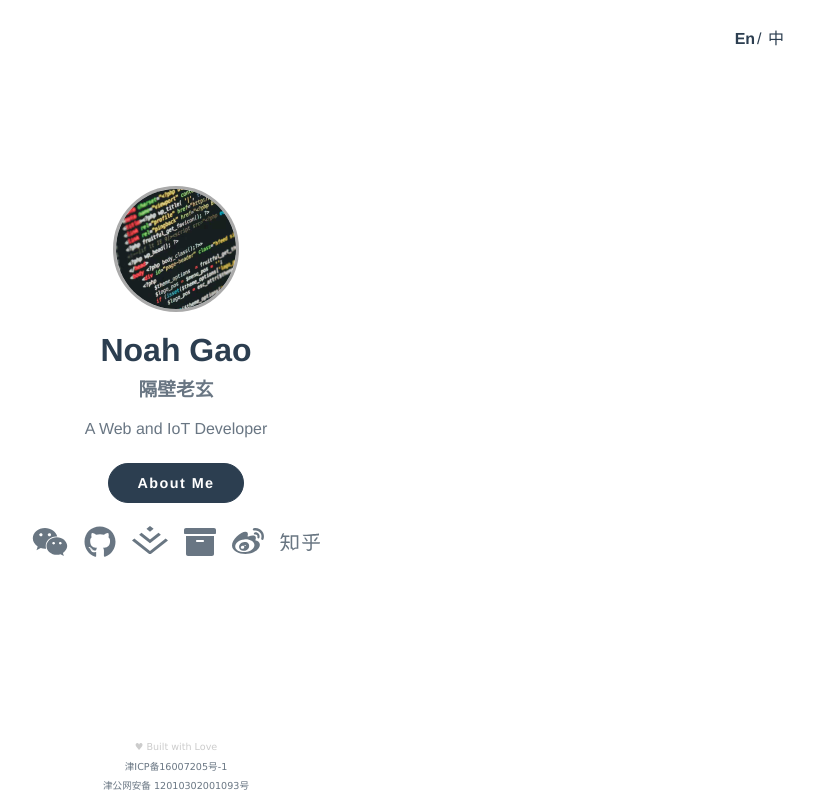
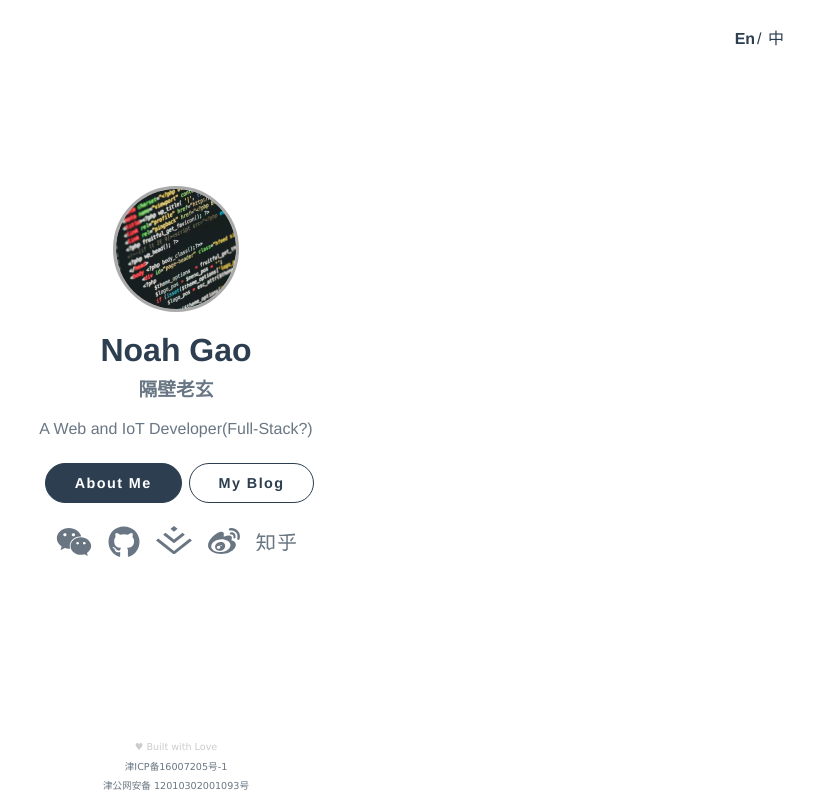
Before and after one commit to noahziheng/noahziheng.github.io, a Vue app: page / in a window 1280 px wide. Shown: the whole page, without its empty margins (464-1278 px from the left). Built offline with nearby package versions, Linux system fonts and the light colour scheme.

Commit message:
feat: i18n support

```diff
--- a/src/components/WebsiteNav.vue
+++ b/src/components/WebsiteNav.vue
@@ -47,11 +47,11 @@ export default class WebsiteNav extends Vue {
       icon: 'juejin',
       href: 'https://juejin.im/user/583bdbf1a22b9d006c1514f8',
     },
-    {
-      icon_prefix: 'fas',
-      icon: 'archive',
-      href: 'https://blog.noahgao.net',
-    },
+    // {
+    //   icon_prefix: 'fas',
+    //   icon: 'archive',
+    //   href: 'https://blog.noahgao.net',
+    // },
     {
       icon: 'weibo',
       href: 'https://weibo.com/noah1719',
--- a/src/lang/en.json
+++ b/src/lang/en.json
@@ -1,8 +1,9 @@
 {
   "name": "Noah Gao",
   "name_sub": "隔壁老玄",
-  "desc": "A Web and IoT Developer",
+  "desc": "A Web and IoT Developer(Full-Stack?)",
   "aboutme": "About Me",
+  "blogentry": "My Blog",
   "tip_weixin": "Follow me on WeChat.",
   "lost": "You're lost!",
   "wait": "Wait a moment plz~",
--- a/src/lang/zh.json
+++ b/src/lang/zh.json
@@ -1,8 +1,9 @@
 {
   "name": "隔壁老玄",
   "name_sub": "Noah Gao",
-  "desc": "一个 Web 开发者，偶尔还搞搞物联网",
+  "desc": "一个 Web 全栈开发者，偶尔还搞搞物联网",
   "aboutme": "关于我",
+  "blogentry": "笔记入口",
   "tip_weixin": "欢迎关注我的微信公众号～",
   "lost": "您已迷失！",
   "wait": "正在跳转，稍等片刻～",
--- a/src/main.ts
+++ b/src/main.ts
@@ -21,7 +21,7 @@ Vue.config.productionTip = false;
 Vue.use(VueI18n);
 
 const i18n = new VueI18n({
-  locale: 'en',
+  locale: navigator.language.includes('zh') ? 'zh' : 'en',
   fallbackLocale: 'en',
   messages,
 });
--- a/src/views/Home.vue
+++ b/src/views/Home.vue
@@ -5,10 +5,16 @@
       <h1>{{ $t('name') }}</h1>
       <h3 class="name-sub">{{ $t('name_sub') }}</h3>
       <p class="desc">{{ $t('desc') }}</p>
-      <router-link
-        to="/about">
-        <button class="about-btn">{{ $t('aboutme') }}</button>
-      </router-link>
+      <div class="btn-wrapper">
+        <router-link
+          to="/about">
+          <button class="about-btn">{{ $t('aboutme') }}</button>
+        </router-link>
+        <router-link
+          to="/about">
+          <button class="blogentry-btn">{{ $t('blogentry') }}</button>
+        </router-link>
+      </div>
       <website-nav></website-nav>
     </div>
   </div>
@@ -50,8 +56,14 @@ export default class Home extends Vue {}
       margin: 10px 0;
       color: #2c3e50b5;
     }
+    .btn-wrapper {
+      display: flex;
+      flex-direction: row;
+      justify-content: center;
+      align-items: center;
+    }
     .about-btn {
-      margin: 1em 0;
+      margin: 1em 0.5em;
       font-size: 0.9em;
       font-weight: 600;
       letter-spacing: 0.1em;
@@ -67,6 +79,23 @@ export default class Home extends Vue {}
       color: #fff;
       cursor: pointer;
     }
+    .blogentry-btn {
+      margin: 1em 0;
+      font-size: 0.9em;
+      font-weight: 600;
+      letter-spacing: 0.1em;
+      min-width: 8em;
+      text-align: center;
+      padding: 0.75em 2em;
+      border-radius: 2em;
+      display: inline-block;
+      transition: all 0.15s ease;
+      box-sizing: border-box;
+      border: 1px solid #2c3e50;
+      background-color: #ffffff;
+      color: #2c3e50;
+      cursor: pointer;
+    }
   }
 }
 </style>
```
Also changed, not shown: src/views/About.vue (line endings or trailing spaces).
